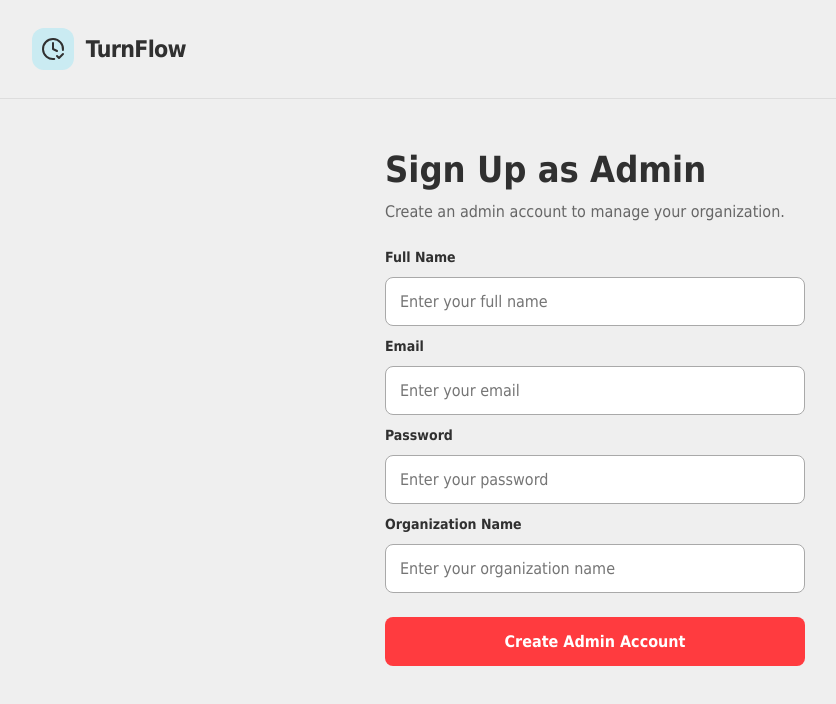
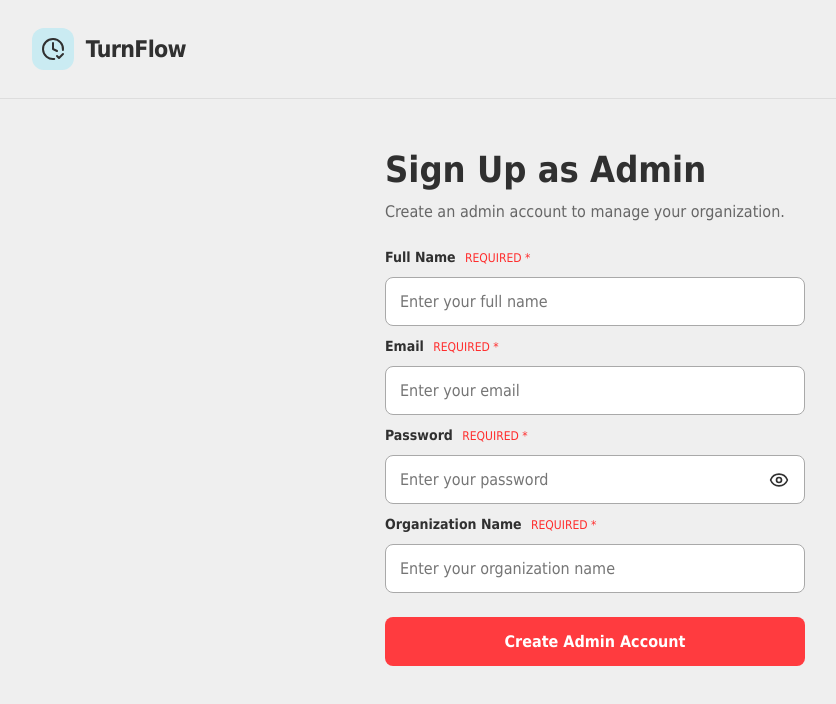
Before and after one commit to williammartinez10/turnflow, a React (Vite) app in the folder frontend/: page /signup/admin in a window 1280 px wide. Shown: the top 704 px of the page, without its empty margins (45-881 px from the left). Built offline with nearby package versions, Linux system fonts and the light colour scheme.

Commit message:
Integrated password input component and required form item identifiers

```diff
--- a/frontend/src/pages/login/Login.css
+++ b/frontend/src/pages/login/Login.css
@@ -51,6 +51,17 @@
     border-radius: 8px;
     background: white;
     font: inherit;
+}
+
+.login-form-label:has(
+    + input:required,
+    + .password-input-wrapper > input:required
+)::after {
+    content: " REQUIRED *";
+    color: #FF2C2C;
+    font-weight: 400;
+    font-size: 12px;
+    padding-left: 6px;
 }
 
 .login-form-button {
--- a/frontend/src/pages/login/Login.tsx
+++ b/frontend/src/pages/login/Login.tsx
@@ -3,6 +3,7 @@ import { useState } from "react";
 import type { SyntheticEvent } from "react";
 import { Link } from "react-router-dom";
 import Header from "../../components/Header/Header";
+import PasswordInput from "../../components/PasswordInput/PasswordInput";
 
 function Login() {
   const [error, setError] = useState("");
@@ -79,11 +80,10 @@ function Login() {
 
             <label className="login-form-label" htmlFor="password">Password</label>
 
-            <input
+            <PasswordInput
               className="login-form-input"
               id="password"
               name="password"
-              type="password"
               placeholder="Enter your password"
               required
             />
--- a/frontend/src/pages/signup/admin/AdminSignup.css
+++ b/frontend/src/pages/signup/admin/AdminSignup.css
@@ -46,6 +46,17 @@
     font-weight: 700;
 }
 
+.admin-signup-form-label:has(
+    + input:required,
+    + .password-input-wrapper > input:required
+)::after {
+    content: " REQUIRED *";
+    color: #FF2C2C;
+    font-weight: 400;
+    font-size: 12px;
+    padding-left: 6px;
+}
+
 .admin-signup-form-input {
     padding: 14px;
     border: 1px solid var(--color-carbon);
--- a/frontend/src/pages/signup/admin/AdminSignup.tsx
+++ b/frontend/src/pages/signup/admin/AdminSignup.tsx
@@ -2,6 +2,7 @@ import "./AdminSignup.css";
 import { useState, SyntheticEvent } from "react";
 import { Link } from "react-router-dom";
 import Header from "../../../components/Header/Header";
+import PasswordInput from "../../../components/PasswordInput/PasswordInput";
 
 function AdminSignup() {
   const [error, setError] = useState("");
@@ -99,11 +100,10 @@ function AdminSignup() {
               Password
             </label>
 
-            <input
+            <PasswordInput
               className="admin-signup-form-input"
               id="password"
               name="password"
-              type="password"
               placeholder="Enter your password"
               required
             />
--- a/frontend/src/pages/signup/staff/StaffSignup/StaffSignup.css
+++ b/frontend/src/pages/signup/staff/StaffSignup/StaffSignup.css
@@ -43,6 +43,17 @@
 .staff-signup-form-label {
     font-size: 14px;
     font-weight: 700;
+}
+
+.staff-signup-form-label:has(
+    + input:required,
+    + .password-input-wrapper > input:required
+)::after {
+    content: " REQUIRED *";
+    color: #FF2C2C;
+    font-weight: 400;
+    font-size: 12px;
+    padding-left: 6px;
 }
 
 .staff-signup-form-input {
--- a/frontend/src/pages/signup/staff/StaffSignup/StaffSignup.tsx
+++ b/frontend/src/pages/signup/staff/StaffSignup/StaffSignup.tsx
@@ -2,6 +2,7 @@ import "./StaffSignup.css";
 import { useState, SyntheticEvent } from "react";
 import { Link } from "react-router-dom";
 import Header from "../../../../components/Header/Header";
+import PasswordInput from "../../../../components/PasswordInput/PasswordInput";
 
 function StaffSignup() {
   const [error, setError] = useState("");
@@ -94,15 +95,12 @@ function StaffSignup() {
               required
             />
 
-            <label className="staff-signup-form-label" htmlFor="password">
-              Password
-            </label>
+            <label className="staff-signup-form-label" htmlFor="password">Password</label>
 
-            <input
+            <PasswordInput
               className="staff-signup-form-input"
               id="password"
               name="password"
-              type="password"
               placeholder="Enter your password"
               required
             />
```
